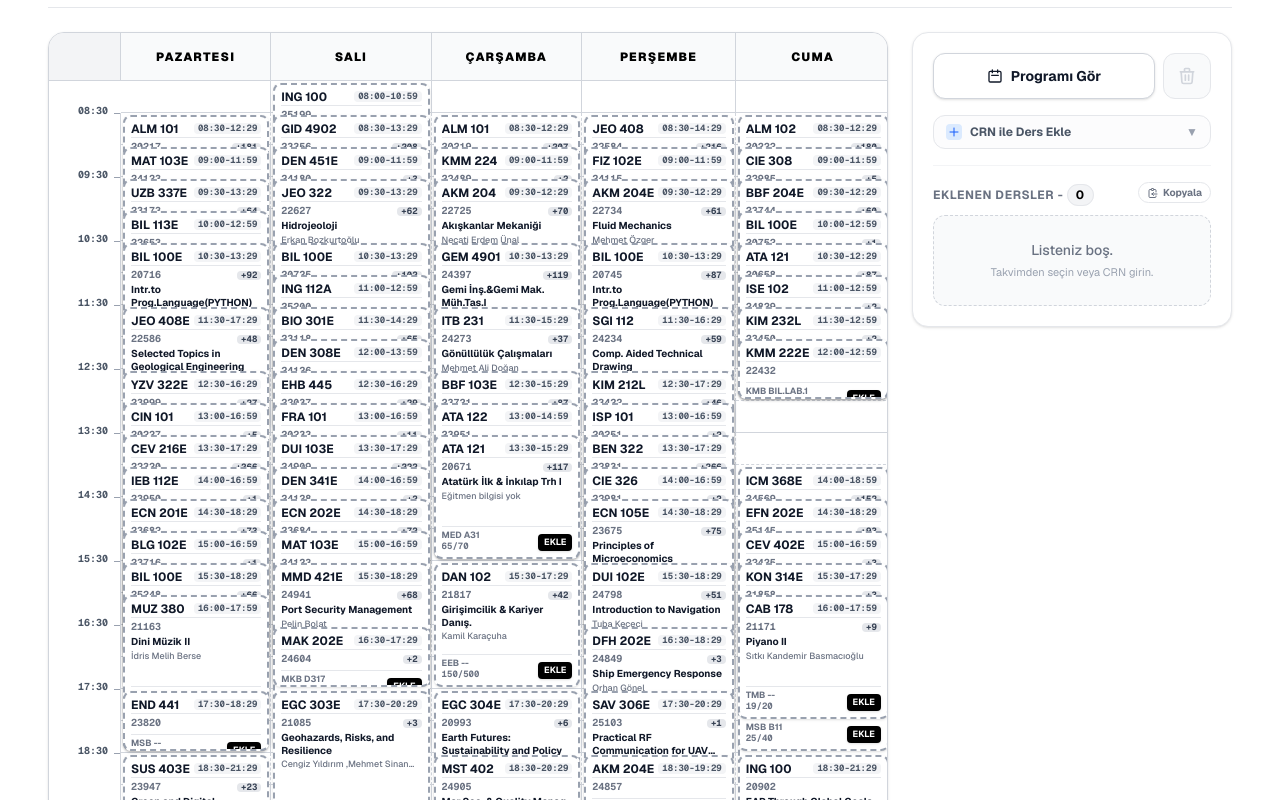
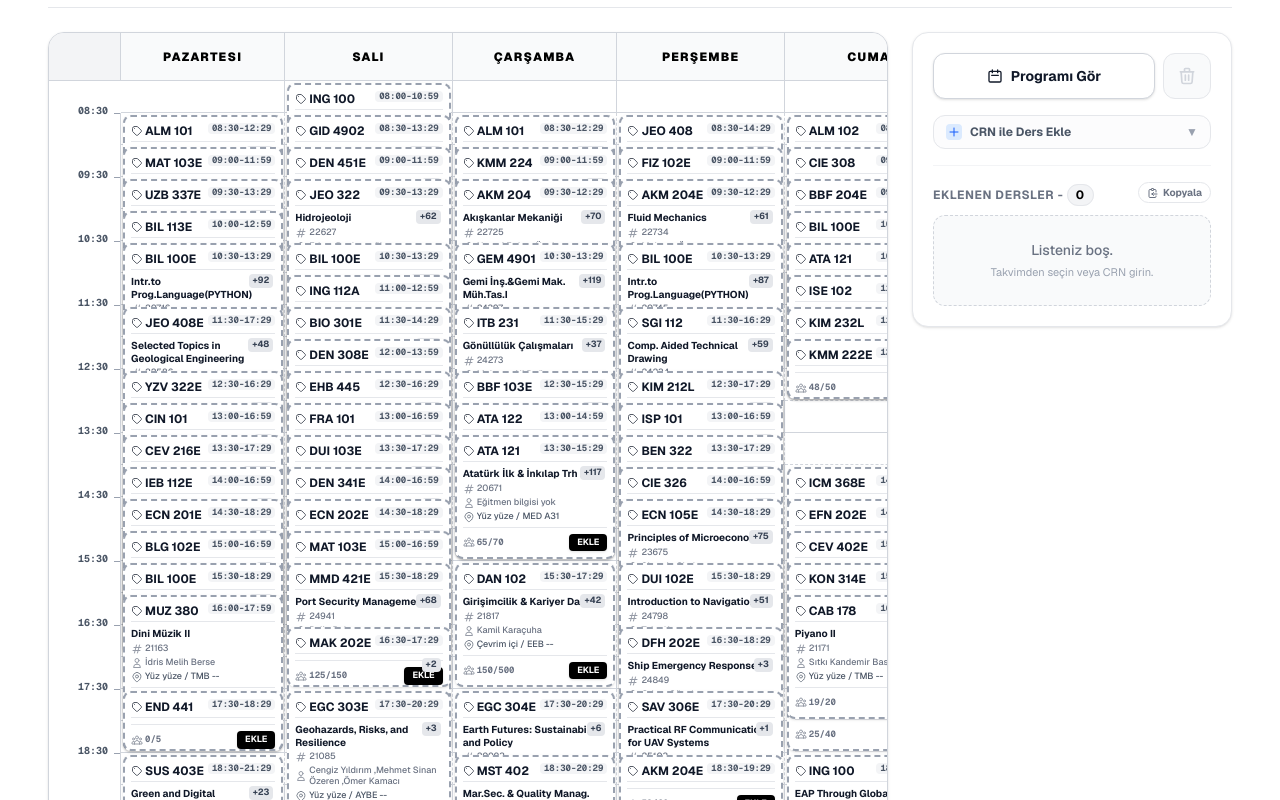
Before and after one commit to kaganozer/itu-ders-program, a Next.js app: page / in a window 1280 px wide. Both pictures are taken after a click on the button "DERS ARA". Shown: the part 182-982 px from the top of the page. Built offline with nearby package versions, Linux system fonts and the light colour scheme.

Commit message:
several changes on styling

```diff
--- a/src/app/page.js
+++ b/src/app/page.js
@@ -1,5 +1,5 @@
 "use client";
-import { useMemo, useRef, useState } from "react";
+import { useMemo, useRef, useState, useCallback } from "react";
 import { compareTimes } from "../utils/helpers";
 import Header from "../components/Header";
 import Footer from "@/components/Footer";
@@ -21,6 +21,16 @@ export default function Home() {
   const [showSaved, setShowSaved] = useState(false);
 
   const calendarRef = useRef(null);
+  const headerRef = useRef(null);
+
+  const scrollToCalendar = () => {
+    calendarRef.current?.scrollIntoView({ behavior: "smooth", block: "start" });
+  };
+  const scrollToHeader = () => {
+    headerRef.current?.scrollIntoView({ behavior: "smooth", block: "center" });
+  };
+
+  const savedCRNs = useMemo(() => new Set(savedCourses.map(c => c.crn)), [savedCourses]);
 
   const handleFilter = () => {
     setOpenDropdownId(null);
@@ -43,21 +53,18 @@ export default function Home() {
     });
     setScheduleData(filtered);
 
-    if (calendarRef.current) {
-      calendarRef.current.scrollIntoView({ behavior: "smooth", block: "start" });
-    }
+    setShowSaved(false);
+    scrollToCalendar();
   }
 
-  const toggleCourse = (course) => {
+  const toggleCourse = useCallback((course) => {
     setSavedCourses((prev) => {
       const exists = prev.find((c) => c.crn === course.crn);
       return exists
         ? prev.filter((c) => c.crn !== course.crn)
         : [...prev, ...dbData.courses.filter(c => c.crn === course.crn)];
     });
-  };
-
-  const isSaved = (crn) => savedCourses.some((c) => c.crn === crn);
+  }, []);
 
   const activeData = showSaved ? savedCourses : scheduleData;
 
@@ -111,6 +118,7 @@ export default function Home() {
 
   return (
     <div className="min-h-screen bg-white text-black p-4 md:p-6 lg:px-12 lg:py-8 font-sans">
+      <div ref={headerRef}>
         <Header
           crnFilter={crnFilter} setCrnFilter={setCrnFilter}
           branchCode={branchCodeFilter} setBranchCode={setBranchCodeFilter}
@@ -121,6 +129,7 @@ export default function Home() {
           showSaved={showSaved}
           allOptions={allOptions}
         />
+      </div>
 
       <div className="flex flex-col lg:flex-row gap-6 items-start scroll-mt-8" ref={calendarRef}>
         {/* Takvim */}
@@ -129,7 +138,7 @@ export default function Home() {
           openDropdownId={openDropdownId}
           setOpenDropdownId={setOpenDropdownId}
           toggleCourse={toggleCourse}
-          isSaved={isSaved}
+          savedCRNs={savedCRNs}
         />
 
         {/* Program Paneli */}
@@ -137,11 +146,12 @@ export default function Home() {
           savedCourses={savedCourses} setSavedCourses={setSavedCourses}
           showSaved={showSaved} setShowSaved={setShowSaved}
           toggleCourse={toggleCourse}
+          onScrollToCalendar={scrollToCalendar}
+          onScrollToHeader={scrollToHeader}
         />
       </div>
 
       <Footer />
-
     </div>
   );
 }
--- a/src/components/CourseCard.js
+++ b/src/components/CourseCard.js
@@ -1,12 +1,22 @@
+import { memo } from "react";
 import { getGridRow, getDurationSpan, rowColors, dayMapping, compareTimes } from "../utils/helpers";
 
-export default function CourseCard({
+const Icons = {
+  Tag: () => <svg className="w-3 h-3 opacity-70 flex-shrink-0" fill="none" stroke="currentColor" viewBox="0 0 24 24"><path strokeLinecap="round" strokeLinejoin="round" strokeWidth="2" d="M7 7h.01M7 3h5c.512 0 1.024.195 1.414.586l7 7a2 2 0 010 2.828l-7 7a2 2 0 01-2.828 0l-7-7A1.994 1.994 0 013 12V7a4 4 0 014-4z"></path></svg>,
+  Clock: () => <svg className="w-3 h-3 opacity-70 flex-shrink-0" fill="none" stroke="currentColor" viewBox="0 0 24 24"><path strokeLinecap="round" strokeLinejoin="round" strokeWidth="2" d="M12 8v4l3 3m6-3a9 9 0 11-18 0 9 9 0 0118 0z"></path></svg>,
+  Hash: () => <svg className="w-3 h-3 opacity-70 flex-shrink-0" fill="none" stroke="currentColor" viewBox="0 0 24 24"><path strokeLinecap="round" strokeLinejoin="round" strokeWidth="2" d="M7 20l4-16m2 16l4-16M6 9h14M4 15h14"></path></svg>,
+  Location: () => <svg className="w-3 h-3 opacity-70 flex-shrink-0" fill="none" stroke="currentColor" viewBox="0 0 24 24"><path strokeLinecap="round" strokeLinejoin="round" strokeWidth="2" d="M17.657 16.657L13.414 20.9a1.998 1.998 0 01-2.827 0l-4.244-4.243a8 8 0 1111.314 0z"></path><path strokeLinecap="round" strokeLinejoin="round" strokeWidth="2" d="M15 11a3 3 0 11-6 0 3 3 0 016 0z"></path></svg>,
+  User: () => <svg className="w-3 h-3 opacity-70 flex-shrink-0" fill="none" stroke="currentColor" viewBox="0 0 24 24"><path strokeLinecap="round" strokeLinejoin="round" strokeWidth="2" d="M16 7a4 4 0 11-8 0 4 4 0 018 0zM12 14a7 7 0 00-7 7h14a7 7 0 00-7-7z"></path></svg>,
+  Users: () => <svg className="w-3 h-3 opacity-70 flex-shrink-0" fill="none" stroke="currentColor" viewBox="0 0 24 24"><path strokeLinecap="round" strokeLinejoin="round" strokeWidth="2" d="M17 20h5v-2a3 3 0 00-5.356-1.857M17 20H7m10 0v-2c0-.656-.126-1.283-.356-1.857M7 20H2v-2a3 3 0 015.356-1.857M7 20v-2c0-.656.126-1.283.356-1.857m0 0a5.002 5.002 0 019.288 0M15 7a3 3 0 11-6 0 3 3 0 016 0zm6 3a2 2 0 11-4 0 2 2 0 014 0zM7 10a2 2 0 11-4 0 2 2 0 014 0z"></path></svg>
+};
+
+const CourseCard = memo(function CourseCard({
   group,
   baseStartHour,
   baseStartMinute,
   openDropdownId, setOpenDropdownId,
   toggleCourse,
-  isSaved
+  savedCRNs
 }) {
 
   const colIndex = dayMapping[group.day];
@@ -14,13 +24,12 @@ export default function CourseCard({
 
   const rowStart = getGridRow(group.startTime, baseStartHour, baseStartMinute);
   const span = getDurationSpan(group.startTime, group.endTime);
-
   const sortedCourses = [...group.courses].sort((a, b) => compareTimes(b.endTime, a.endTime));
   const mainCourse = sortedCourses[0];
   const count = group.courses.length;
   const isOpen = openDropdownId === group.key;
 
-  const isMainSaved = isSaved(mainCourse.crn);
+  const isMainSaved = savedCRNs.has(mainCourse.crn);
 
   const baseColor = rowColors[(rowStart - 2) % rowColors.length];
   const bgColorClass = isMainSaved
@@ -28,6 +37,7 @@ export default function CourseCard({
     : "bg-white border-2 border-dashed border-gray-400 hover:border-gray-600 hover:bg-gray-50";
   const textColorClass = isMainSaved ? "text-white" : "text-gray-900 font-medium";
   const dynamicZIndex = isOpen ? 100 : (isMainSaved ? 40 : 10 + rowStart);
+  const isFull = mainCourse.enrolled >= mainCourse.capacity;
 
   return (
     <div
@@ -43,10 +53,10 @@ export default function CourseCard({
         ${isOpen ? '' : 'hover:!z-[60] hover:scale-[1.02]'}
       `}
     >
-      {/* --- KART GÖVDESİ --- */}
+      {/* Kart Gövdesi */}
       <div
         className={`
-                h-full w-full rounded-lg p-1.5 flex flex-col gap-0.5 shadow-sm overflow-hidden
+                h-full w-full p-1.5 rounded-lg flex flex-col gap-0.5 shadow-sm overflow-hidden
                 ${bgColorClass} ${textColorClass}
                 ${isMainSaved ? "shadow-md" : "opacity-100"}
                 transition-all cursor-default
@@ -54,42 +64,61 @@ export default function CourseCard({
       >
         {/* Başlık ve Saat */}
         <div className={`flex justify-between items-start border-b pb-0.5 mb-0.5 ${isMainSaved ? "border-white/20" : "border-gray-200"}`}>
-          <div className="font-bold text-xs leading-none truncate pr-1">
-            {mainCourse.branchCode} {mainCourse.courseCode}
+          <div className="flex items-center gap-0.5 pr-1 truncate leading-tight">
+            <Icons.Tag />
+            <div className="font-bold text-xs truncate">
+              {mainCourse.branchCode} {mainCourse.courseCode}
+            </div>
           </div>
           <div className={`text-[9px] font-mono whitespace-nowrap px-1 rounded leading-tight ${isMainSaved ? "bg-black/10 opacity-90" : "bg-gray-100 text-gray-600 font-bold"}`}>
             {mainCourse.startTime}-{mainCourse.endTime}
           </div>
         </div>
 
-        {/* CRN ve Diğerleri Butonu */}
-        <div className="flex justify-between items-center text-[10px] font-mono leading-none mb-0.5">
-          <span className={isMainSaved ? "opacity-90" : "font-bold text-gray-500"}>{mainCourse.crn}</span>
+        {/* Ders İçeriği */}
+        <div className="flex-grow min-h-0 flex flex-col gap-0.5 min-w-0">
+          {/* CRN ve Diğerleri Butonu */}
           {count > 1 && (
             <button
               onClick={(e) => { e.stopPropagation(); setOpenDropdownId(isOpen ? null : group.key); }}
-              className={`px-1 rounded text-[9px] font-bold cursor-pointer transition-colors ${isMainSaved ? "bg-black/20 hover:bg-black/40" : "bg-gray-200 hover:bg-gray-300 text-gray-700"}`}
+              className={`absolute right-3 px-1 rounded text-[9px] font-bold cursor-pointer transition-colors ${isMainSaved ? "bg-white/60 hover:bg-white text-current" : "bg-gray-200 hover:bg-gray-300 text-gray-700"}`}
             >
               +{count - 1}
             </button>
           )}
-        </div>
 
-        {/* Eğitmen ve Ders Adı */}
-        <div className="flex-grow min-h-0 flex flex-col gap-0.5 min-w-0">
-          <div className="text-[10px] font-bold leading-tight whitespace-normal line-clamp-2 break-words" title={mainCourse.courseTitle}>
+          {/* Ders Adı */}
+          <div className="text-[10px] font-bold leading-tight whitespace-normal line-clamp-2 break-words mt-0.5" title={mainCourse.courseTitle}>
             {mainCourse.courseTitle}
           </div>
-          <div className={`text-[9px] leading-tight whitespace-normal line-clamp-1 break-words ${isMainSaved ? "opacity-90" : "text-gray-500 font-medium"}`} title={mainCourse.instructor}>
-            {mainCourse.instructor}
+          {/* CRN */}
+          <div className={`flex items-center gap-0.5 text-[9px] leading-tight whitespace-normal line-clamp-1 break-words ${isMainSaved ? "opacity-80" : "text-gray-500 font-medium"}`} title={mainCourse.instructor}>
+            <Icons.Hash />
+            <span className="truncate">{mainCourse.crn}</span>
+          </div>
+          {/* Eğitmen */}
+          <div className={`flex items-center gap-0.5 text-[9px] leading-tight whitespace-normal line-clamp-1 break-words ${isMainSaved ? "opacity-80" : "text-gray-500 font-medium"}`} title={mainCourse.instructor}>
+            <Icons.User />
+            <span>{mainCourse.instructor}</span>
+          </div>
+          {/* Konum */}
+          <div className={`flex items-center gap-0.5 text-[9px] leading-tight truncate ${isMainSaved ? "opacity-90" : "text-gray-600 font-medium"}`}>
+            <Icons.Location />
+            <span className="truncate">{mainCourse.courseFormat} / {mainCourse.building} {mainCourse.classroom}</span>
           </div>
         </div>
 
         {/* Alt Bilgiler */}
-        <div className={`mt-auto pt-1 border-t flex justify-between items-end ${isMainSaved ? "border-white/20" : "border-gray-200"}`}>
-          <div className={`flex flex-col text-[9px] leading-none truncate max-w-[70%] ${isMainSaved ? "opacity-90" : "text-gray-500 font-bold"}`}>
-            <span className="truncate">{mainCourse.building} {mainCourse.classroom}</span>
-            <span className={`font-mono mt-0.5 ${mainCourse.enrolled >= mainCourse.capacity ? 'text-red-500 font-bold' : ''}`}>
+        <div className={`mt-auto border-t pt-1.5 flex justify-between items-center ${isMainSaved ? "border-black/10" : "border-gray-200"}`}>
+          {/* Kontenjan */}
+          <div className={`
+            flex items-center gap-0.5 text-[9px] font-mono leading-none transition-colors
+            ${isMainSaved
+              ? (isFull ? 'bg-white text-red-600 px-1 py-0.5 rounded font-black shadow-sm' : 'opacity-90')
+              : (isFull ? 'text-red-600 font-black' : 'text-gray-500 font-bold')}
+          `}>
+            <Icons.Users />
+            <span>
               {mainCourse.enrolled}/{mainCourse.capacity}
             </span>
           </div>
@@ -97,10 +126,12 @@ export default function CourseCard({
           {/* Ekle/Çıkar Butonu */}
           <button
             onClick={(e) => { e.stopPropagation(); toggleCourse(mainCourse); }}
-            className={`cursor-pointer px-1.5 py-0.5 rounded text-[9px] font-bold transition-colors shadow-sm ${isMainSaved
-              ? "bg-white/20 hover:bg-white/40 text-white"
-              : "bg-black text-white hover:bg-gray-800"
-              }`}
+            className={`
+                cursor-pointer px-2 py-0.5 rounded text-[9px] font-bold transition-all shadow-sm active:scale-95 flex-shrink-0
+                ${isMainSaved
+                ? "bg-white hover:bg-red-50 hover:text-red-600 text-gray-800 ring-1 ring-black/5"
+                : "bg-black text-white hover:bg-gray-800"}
+            `}
           >
             {isMainSaved ? "SİL" : "EKLE"}
           </button>
@@ -110,8 +141,8 @@ export default function CourseCard({
       {/* Diğer CRN'ler */}
       {isOpen && (
         <div className={`absolute top-0 w-56 bg-white text-black p-2 rounded-lg shadow-xl border border-gray-300 z-[200] ${["Perşembe", "Cuma"].includes(group.day)
-            ? "right-full mr-1"
-            : "left-full ml-1"
+          ? "right-full mr-1"
+          : "left-full ml-1"
           }`}
         >
           <div className="flex justify-between items-center border-b border-gray-100 pb-1 mb-1">
@@ -120,7 +151,7 @@ export default function CourseCard({
           </div>
           <div className="max-h-48 overflow-y-auto flex flex-col gap-1 custom-scrollbar">
             {sortedCourses.map((course) => {
-              const isCourseSaved = isSaved(course.crn);
+              const isCourseSaved = savedCRNs.has(course.crn);
               return (
                 <div
                   key={course.crn}
@@ -151,4 +182,22 @@ export default function CourseCard({
       )}
     </div>
   );
-}
+}, (prevProps, nextProps) => {
+  if (prevProps.group !== nextProps.group) return false;
+  if (prevProps.openDropdownId !== nextProps.openDropdownId) {
+    const wasOpen = prevProps.openDropdownId === prevProps.group.key;
+    const willBeOpen = nextProps.openDropdownId === nextProps.group.key;
+    if (wasOpen !== willBeOpen) return false;
+  }
+
+  const isOpen = nextProps.openDropdownId === nextProps.group.key;
+  if (isOpen) return false;
+
+  const mainCrn = nextProps.group.courses[0].crn;
+  const prevStatus = prevProps.savedCRNs.has(mainCrn);
+  const nextStatus = nextProps.savedCRNs.has(mainCrn);
+
+  return prevStatus === nextStatus;
+});
+
+export default CourseCard;
--- a/src/components/CourseGrid.js
+++ b/src/components/CourseGrid.js
@@ -1,12 +1,13 @@
+import { memo } from "react";
 import { useMemo } from "react";
 import { days, getGridRow } from "../utils/helpers";
 import CourseCard from "./CourseCard";
 
-export default function CourseGrid({
+const CourseGrid = memo(function CourseGrid({
   groupCourses,
   openDropdownId, setOpenDropdownId,
   toggleCourse,
-  isSaved
+  savedCRNs
 }) {
 
   const { startHour, startMinute, endHour, totalRows } = useMemo(() => {
@@ -55,7 +56,7 @@ export default function CourseGrid({
       {[...Array(endHour - startHour + 1)].map((_, i) => {
         const hour = startHour + i;
         const rowFor30 = getGridRow(`${hour}:30`, startHour, startMinute);
-        if(rowFor30 > 1 && rowFor30 <= totalRows + 2) {
+        if (rowFor30 > 1 && rowFor30 <= totalRows + 2) {
           return (
             <div
               key={hour}
@@ -97,9 +98,11 @@ export default function CourseGrid({
           openDropdownId={openDropdownId}
           setOpenDropdownId={setOpenDropdownId}
           toggleCourse={toggleCourse}
-          isSaved={isSaved}
+          savedCRNs={savedCRNs}
         />
       ))}
     </div>
   );
-}
+});
+
+export default CourseGrid;
```
Also changed, not shown: src/components/SideBar.js (+8 -2 lines). Lines whose indentation alone changed are shown as unchanged.
